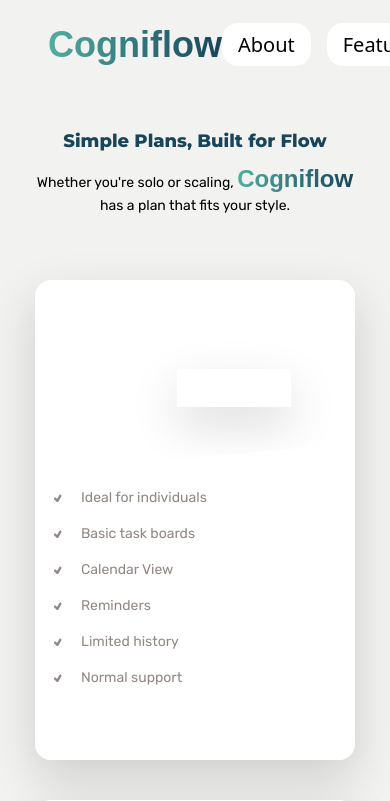
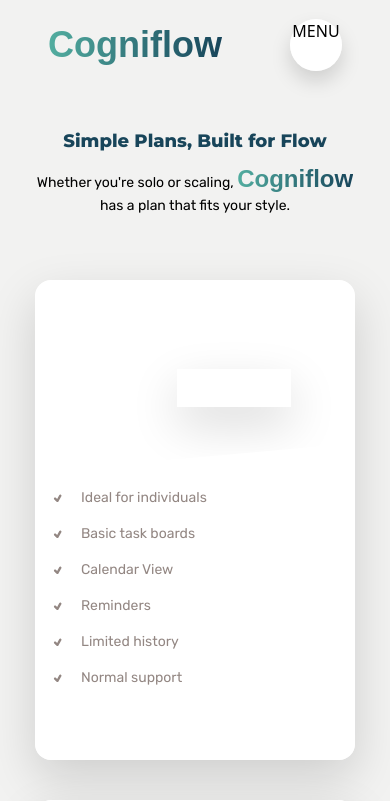
Before and after one commit to arunav999/CogniFlow-frontend, a React (Vite) app: page / in a window 390 px wide. Shown: the top 801 px of the page. Built offline with nearby package versions, Linux system fonts and the light colour scheme; a web font is replaced by a local one.

Commit message:
completed radial design of mobile nav

```diff
--- a/src/components/Layout/Header/Header.jsx
+++ b/src/components/Layout/Header/Header.jsx
@@ -7,7 +7,9 @@ import "./header.css";
 
 const Header = () => {
   const [linkBg, setLinkBg] = useState(false);
+  const [isMobileNavOpen, setIsMobileNavOpen] = useState(false);
 
+  // For handling scroll effect of header
   useEffect(() => {
     const handleScroll = () => {
       const navArea = document.getElementById("navArea");
@@ -36,7 +38,46 @@ const Header = () => {
         </h2>
 
         {/* NAVIGATION */}
-        <nav>
+        {/* style={{
+              background: "radial-gradient(circle at center, #8dcac1, #53aea0)",
+            }} */}
+        {/* Mobile Nav toggle button - Visible below lg */}
+        <div className="relative lg:hidden h-13 w-13 rounded-[50%] flex items-center justify-center shadow-nav">
+          <button
+            onClick={() => setIsMobileNavOpen((prev) => !prev)}
+            className="cursor-pointer"
+          >
+            <div className="absolute rounded-[50%] h-full w-full top-0 right-0 z-30 bg-white">
+              MENU
+            </div>
+            <div
+              className={`h-11 w-11 rounded-[50%] ${
+                isMobileNavOpen ? "scale-[80]" : "scale-[0]"
+              } transition-all duration-800 ease-in-out`}
+              style={{
+                background:
+                  "radial-gradient(circle at center, rgba(141, 202, 193, 0.3), rgba(83, 174, 160, 0.3))",
+                  backdropFilter: "blur(0.05px)",
+              }}
+            ></div>
+          </button>
+        </div>
+
+        {/* <div className="fixed top-22 right-22 h-16 w-16 rounded-[50%] overflow-hidden">
+          <input type="checkbox" name="nav-small" id="nav-toggle" />
+
+          <label htmlFor="nav-toggle">MENU</label>
+
+          <div
+            className="absolute top-0 h-full w-full"
+
+          >
+            &nbsp;
+          </div>
+        </div> */}
+
+        {/* NAVIGATION-FOR-LARGER-DEVICES */}
+        <nav className="hidden lg:block">
           <ul className="flex items-center gap-4">
             <li>
               <Links to="/about" bg={linkBg}>
--- a/src/index.css
+++ b/src/index.css
@@ -72,6 +72,7 @@
   --shadow-button: 0 10px 20px rgba(0, 0, 0, 0.2);
   --shadow-button-active: 0 5px 10px rgba(0, 0, 0, 0.2);
   --shadow-card: 0 18px 48px rgba(0, 0, 0, 0.15);
+  --shadow-nav: 0 10px 20px rgba(0, 0, 0, 0.15);
 
   /* ======================== */
   /*        BREAKPOINT        */
```
Also changed, not shown: src/components/Layout/Header/header.css (+20 -2 lines).
